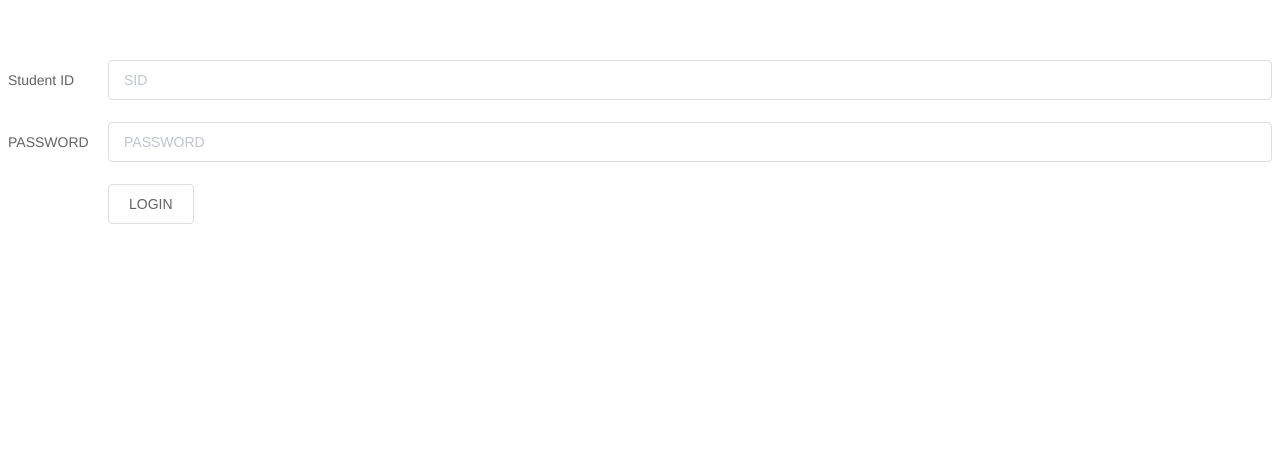
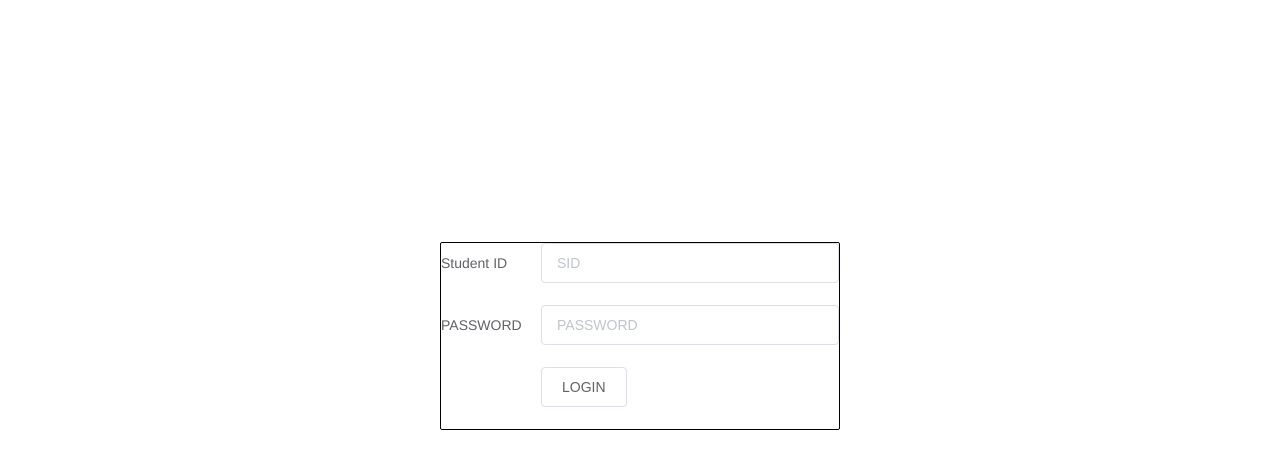
Before and after one commit to MirrorChu/SUSTech-Project-Helper, a Vue app in the folder ProjectHelper/frontend/: page /#/login in a window 1280 px wide. Shown: the top 468 px of the page. Built offline with nearby package versions, Linux system fonts and the light colour scheme; no server answers.

Commit message:
so fking hard

```diff
--- a/ProjectHelper/frontend/src/components/login.vue
+++ b/ProjectHelper/frontend/src/components/login.vue
@@ -1,6 +1,6 @@
 <template>
   <div class="login">
-    <el-form :label-position="labelPosition" :label-width="labelWidth">
+    <el-form :label-position="labelPosition" :label-width="labelWidth" class="input-box">
       <el-form-item label="Student ID">
         <el-input v-model="sid" placeholder="SID" clearable></el-input>
       </el-form-item>
@@ -78,6 +78,18 @@
 }
 </script>
 
-<!--<style scoped>-->
+<style scoped>
+.login {
+  position: absolute;
+  width: 400px;
+  top: 42%;
+  left: 50%;
+  transform: translate(-50%, -50%);
+}
 
-<!--</style>-->
+.input-box {
+  border: 1px solid black;
+  border-radius: 2px;
+}
+
+</style>
```
